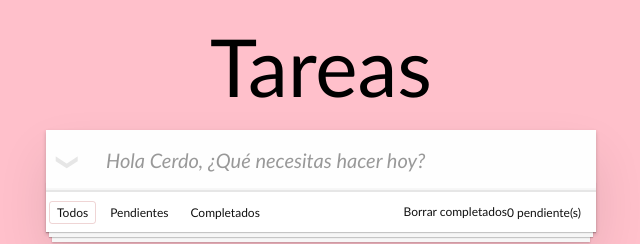
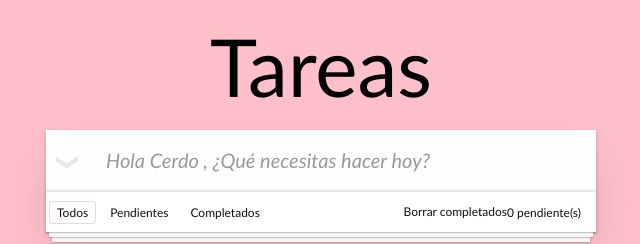
Before and after one commit to martin5169/todo-js, a website built with webpack: page docs/index.html in a window 1280 px wide. Shown: the top 244 px of the page, 319-959 px from the left. Built offline with nearby package versions, Linux system fonts and the light colour scheme.

Commit message:
Docs Creado

```diff
--- a/docs/index.html
+++ b/docs/index.html
@@ -1 +1 @@
-<!doctype html><html lang="en"><head><meta charset="utf-8"><meta name="viewport" content="width=device-width,initial-scale=1"><title>Template • TodoMVC</title><script defer="defer" src="main.b2951327cd93d81bfd1a.js"></script><link href="main.88c866a2b3c5ccac6a2f.css" rel="stylesheet"></head><body><section class="todoapp"><header class="header"><h1>Tareas</h1><input class="new-todo" placeholder="Hola Cerdo, ¿Qué necesitas hacer hoy?" autofocus></header><section class="main"><input id="toggle-all" class="toggle-all" type="checkbox"> <label for="toggle-all">Mark all as complete</label><ul class="todo-list"></ul></section><footer class="footer"><span class="todo-count"><strong>0</strong> pendiente(s)</span><ul class="filters"><li><a class="selected filtro" href="#/">Todos</a></li><li><a class="filtro" href="#/active">Pendientes</a></li><li><a class="filtro" href="#/completed">Completados</a></li></ul><button class="clear-completed">Borrar completados</button></footer></section><footer class="info"><p>Por Martin Commisso</p><p>Creado para Gabriela</p></footer></body></html>
+<!doctype html><html lang="en"><head><meta charset="utf-8"><meta name="viewport" content="width=device-width,initial-scale=1"><title>Template • TodoMVC</title><script defer="defer" src="main.b2951327cd93d81bfd1a.js"></script><link href="main.2c85cd6627ceb29c893d.css" rel="stylesheet"></head><body><section class="todoapp"><header class="header"><h1>Tareas</h1><input class="new-todo" placeholder="Hola Cerdo , ¿Qué necesitas hacer hoy?" autofocus></header><section class="main"><input id="toggle-all" class="toggle-all" type="checkbox"> <label for="toggle-all">Mark all as complete</label><ul class="todo-list"></ul></section><footer class="footer"><span class="todo-count"><strong>0</strong> pendiente(s)</span><ul class="filters"><li><a class="selected filtro" href="#/">Todos</a></li><li><a class="filtro" href="#/active">Pendientes</a></li><li><a class="filtro" href="#/completed">Completados</a></li></ul><button class="clear-completed">Borrar completados</button></footer></section><footer class="info"><p>Por Martin Commisso</p><p>Creado para Gabriela</p></footer></body></html>
```
Also changed, not shown: 2 other files.
